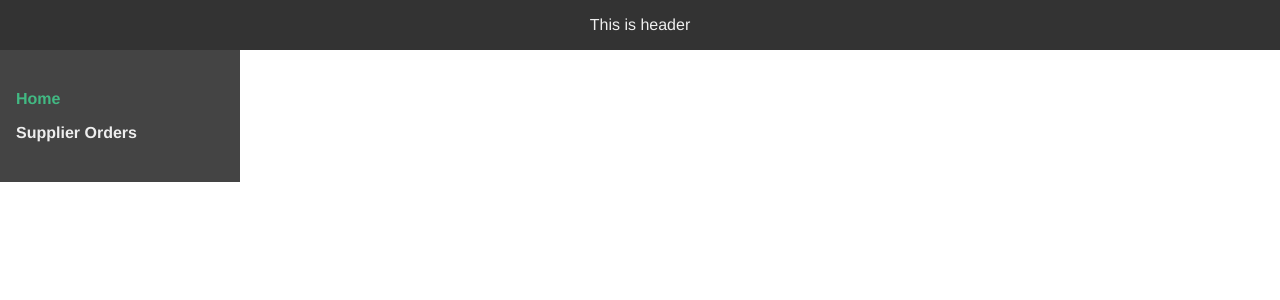
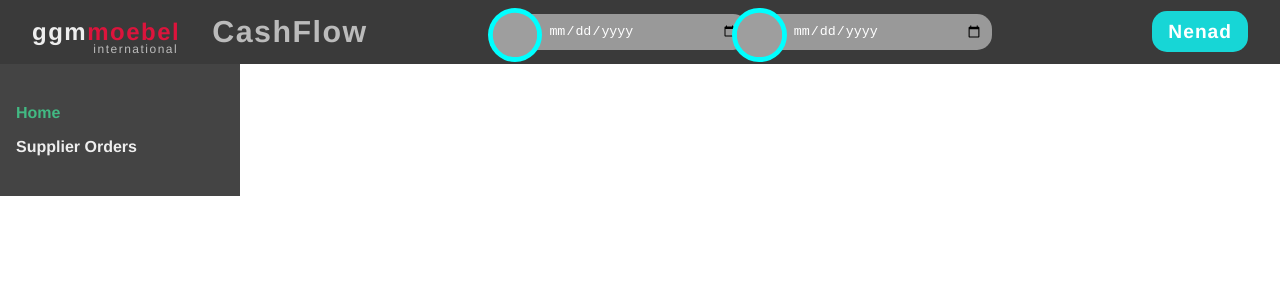
Before and after one commit to Nennadd/ggm-cashflow, a Vue app: page / in a window 1280 px wide. Shown: the top 300 px of the page. Built offline with nearby package versions, Linux system fonts and the light colour scheme; grey boxes are pictures that could not be loaded.

Commit message:
styling Header component

```diff
--- a/src/components/Header.vue
+++ b/src/components/Header.vue
@@ -1,20 +1,126 @@
 <template>
   <div id="header">
-    This is header
+    <div class="header-left">
+      <p class="brand">ggm<span>moebel</span></p>
+      <h2>CashFlow</h2>
+    </div>
+    <div class="header-right">
+      <div class="form">
+        <div class="form-field">
+          <img src="@/assets/setting-icon.png" alt="date icon" />
+          <input type="date" v-model="dateFrom" />
+        </div>
+        <div class="form-field">
+          <img src="@/assets/setting-icon.png" alt="date icon" />
+          <input type="date" v-model="dateTo" />
+        </div>
+      </div>
+      <div class="user"><p>Nenad</p></div>
+    </div>
   </div>
 </template>
 
 <script>
 export default {
-  name: "Header"
+  name: "Header",
+  data() {
+    return {
+      dateFrom: "",
+      dateTo: ""
+    };
+  }
 };
 </script>
 
 <style lang="scss" scoped>
 #header {
-  text-align: center;
-  background-color: #333;
+  display: flex;
+  align-items: center;
+  justify-content: space-between;
+  background-color: #3a3a3a;
   color: #eee;
-  padding: 1rem 0;
+  padding: 0.7rem 2rem;
+
+  .header-left {
+    display: flex;
+    align-items: center;
+    gap: 2rem;
+  }
+
+  h2,
+  .brand {
+    letter-spacing: 1.5px;
+    font-weight: 700;
+    margin: 0;
+    padding: 0;
+  }
+  h2 {
+    color: #bbb;
+    font-size: 1.9rem;
+    font-weight: 900;
+  }
+  p {
+    position: relative;
+    font-size: 1.5rem;
+  }
+  .brand::after {
+    content: "international";
+    position: absolute;
+    font-size: 0.75rem;
+    font-weight: 400;
+    letter-spacing: 1.5px;
+    color: #bbb;
+    bottom: -10px;
+    right: 2px;
+  }
+  span {
+    color: crimson;
+  }
+
+  .header-right {
+    display: flex;
+    align-items: center;
+    gap: 10rem;
+
+    .form {
+      display: flex;
+    }
+
+    .form-field {
+      position: relative;
+    }
+    input {
+      width: 190px;
+      padding: 0.6rem 0.6rem 0.6rem 2.8rem;
+      border-radius: 15px;
+      border: none;
+      color: #fff;
+      background-color: #999;
+    }
+
+    img {
+      position: absolute;
+      top: -6px;
+      left: -1rem;
+      width: 45px;
+      height: 45px;
+      padding: 0.3rem;
+      color: #fff;
+      background-color: aqua;
+      border-radius: 50%;
+      z-index: 3;
+    }
+
+    p {
+      margin: 0;
+      padding: 0.6rem 1rem;
+      font-size: 1.2rem;
+      font-weight: 900;
+      letter-spacing: 1px;
+      background-color: rgb(23, 214, 214);
+      border-radius: 15px;
+      color: #fff;
+    }
+  }
 }
 </style>
```
